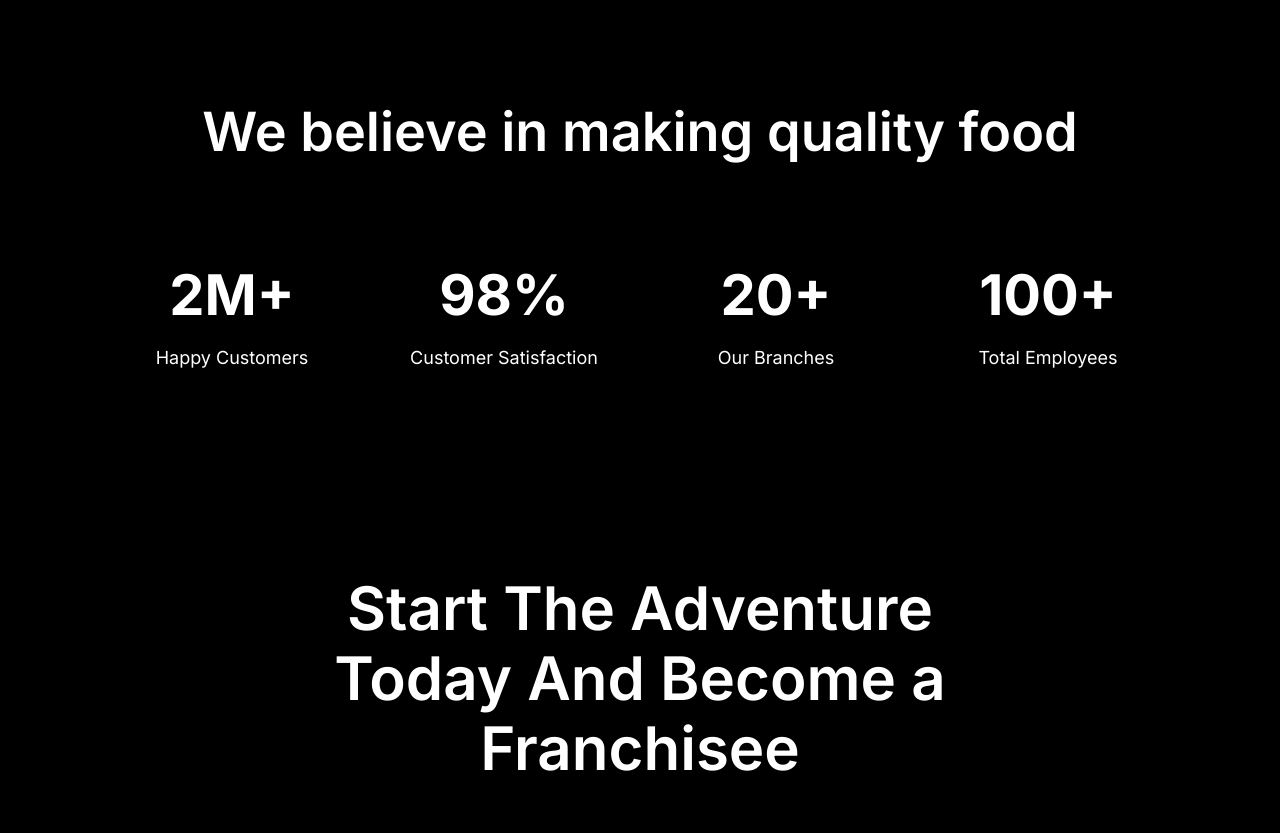
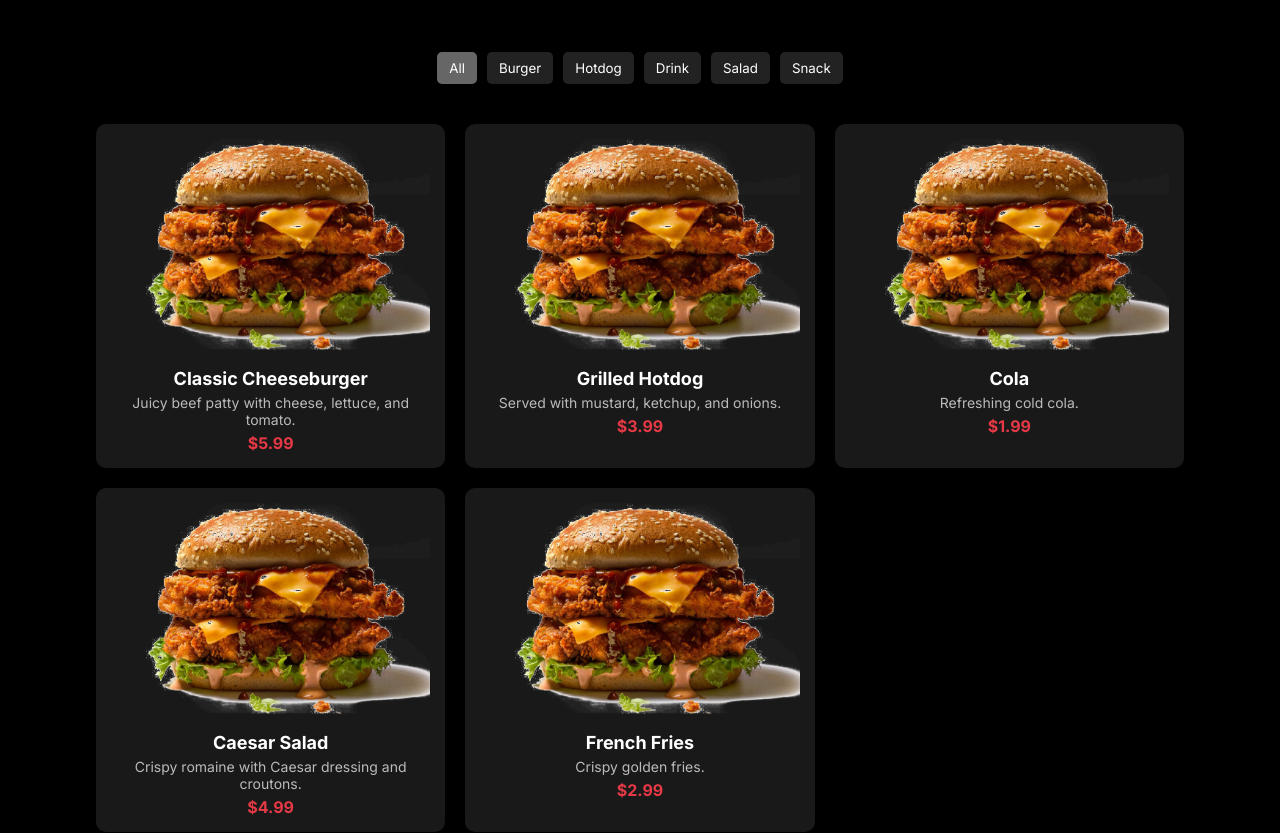
Before and after one commit to Akbarshoh404/restaurant-1, a React (Create React App) app: page / in a window 1280 px wide. Shown: the part 1560-2393 px from the top of the page. Built offline with nearby package versions, Linux system fonts and the light colour scheme.

Commit message:
Basic Section2

```diff
--- /dev/null
+++ b/src/Landing/Home/Section2/index.jsx
@@ -0,0 +1,92 @@
+import React, { useState } from "react";
+import styles from "./style.module.scss";
+
+import burgerImg from "../../../Data/Images/Burgers/image.png";
+
+const products = [
+  {
+    id: 1,
+    type: "burger",
+    title: "Classic Cheeseburger",
+    desc: "Juicy beef patty with cheese, lettuce, and tomato.",
+    price: "$5.99",
+    img: burgerImg,
+  },
+  {
+    id: 2,
+    type: "hotdog",
+    title: "Grilled Hotdog",
+    desc: "Served with mustard, ketchup, and onions.",
+    price: "$3.99",
+    img: burgerImg,
+  },
+  {
+    id: 3,
+    type: "drink",
+    title: "Cola",
+    desc: "Refreshing cold cola.",
+    price: "$1.99",
+    img: burgerImg,
+  },
+  {
+    id: 4,
+    type: "salad",
+    title: "Caesar Salad",
+    desc: "Crispy romaine with Caesar dressing and croutons.",
+    price: "$4.99",
+    img: burgerImg,
+  },
+  {
+    id: 5,
+    type: "snack",
+    title: "French Fries",
+    desc: "Crispy golden fries.",
+    price: "$2.99",
+    img: burgerImg,
+  },
+];
+
+const categories = ["all", "burger", "hotdog", "drink", "salad", "snack"];
+
+const Section2 = () => {
+  const [selectedCategory, setSelectedCategory] = useState("all");
+
+  const filteredProducts =
+    selectedCategory === "all"
+      ? products
+      : products.filter((product) => product.type === selectedCategory);
+
+  return (
+    <div className={styles.section}>
+      <div className={styles.container}>
+        <div className={styles.sorting}>
+          {categories.map((category) => (
+            <button
+              key={category}
+              className={selectedCategory === category ? styles.active : ""}
+              onClick={() => setSelectedCategory(category)}
+            >
+              {category.charAt(0).toUpperCase() + category.slice(1)}
+            </button>
+          ))}
+        </div>
+        <div className={styles.cards}>
+          {filteredProducts.map((product) => (
+            <div key={product.id} className={styles.card}>
+              <img
+                src={product.img}
+                alt={product.title}
+                className={styles.image}
+              />
+              <h3 className={styles.title}>{product.title}</h3>
+              <p className={styles.desc}>{product.desc}</p>
+              <span className={styles.price}>{product.price}</span>
+            </div>
+          ))}
+        </div>
+      </div>
+    </div>
+  );
+};
+
+export default Section2;
--- /dev/null
+++ b/src/Landing/Home/Section2/style.module.scss
@@ -0,0 +1,84 @@
+* {
+  margin: 0;
+  padding: 0;
+  box-sizing: border-box;
+}
+
+.section {
+  width: 100%;
+  height: fit-content;
+  background: #000;
+  padding: 50px 0px;
+}
+
+.container {
+  width: 85%;
+  margin: auto;
+}
+
+.sorting {
+  display: flex;
+  justify-content: center;
+  gap: 10px;
+  margin-bottom: 20px;
+
+  button {
+    background: #222;
+    color: white;
+    border: none;
+    padding: 8px 12px;
+    border-radius: 5px;
+    cursor: pointer;
+    transition: 0.3s;
+
+    &:hover {
+      background: #444;
+    }
+
+    &.active {
+      background: #666;
+    }
+  }
+}
+
+.cards {
+  display: grid;
+  grid-template-columns: repeat(3, 1fr);
+  gap: 20px;
+  justify-content: center;
+  padding: 20px 0;
+}
+
+.card {
+  background: #191919;
+  padding: 15px;
+  border-radius: 10px;
+  box-shadow: 0 4px 8px rgba(0, 0, 0, 0.2);
+  text-align: center;
+  width: 100%;
+}
+
+.image {
+  width: 100%;
+  object-fit: cover;
+  border-radius: 10px;
+}
+
+.title {
+  font-size: 18px;
+  font-weight: bold;
+  margin-top: 10px;
+  color: white;
+}
+
+.desc {
+  font-size: 14px;
+  color: #bbb;
+  margin: 5px 0;
+}
+
+.price {
+  font-size: 16px;
+  font-weight: bold;
+  color: #e63946;
+}
--- a/src/Landing/Home/index.jsx
+++ b/src/Landing/Home/index.jsx
@@ -4,18 +4,20 @@ import styles from "./style.module.scss";
 import Navbar from "../../Layout/Navbar";
 import Header from "./Header";
 import Section1 from "./Section1";
+import Section2 from "./Section2";
 import Section3 from "./Section3";
 import Section4 from "./Section4";
 import Section5 from "./Section5";
 import Section6 from "./Section6";
 import Footer from "../../Layout/Footer";
+
 const Home = () => {
   return (
     <>
       <Navbar />
       <Header />
       <Section1 />
-
+      <Section2 />
       <Section3 />
       <Section4 />
       <Section5 />
```
Also changed, not shown: src/Data/Images/Burgers/image.png (added).
